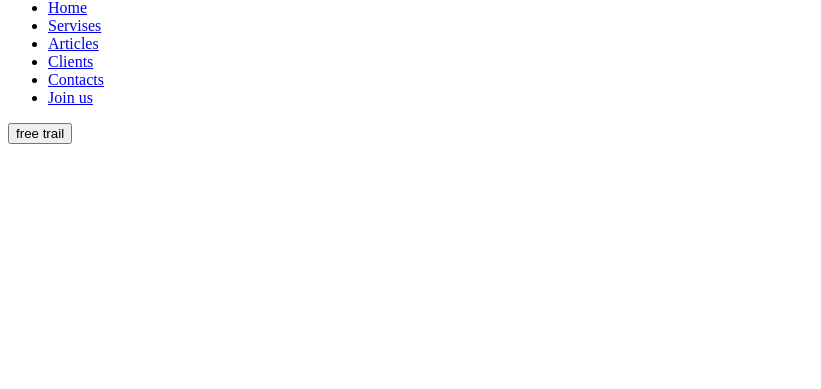
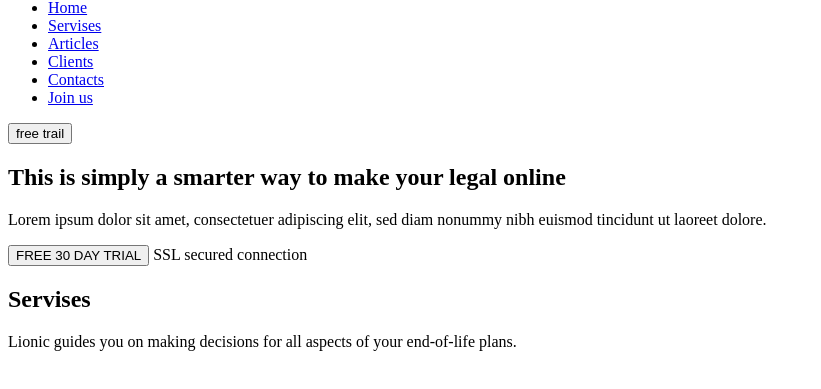
Before and after one commit to terpi228/qrFAKE, a plain HTML site: page index.html in a window 1280 px wide. Shown: the part 73-462 px from the top of the page, without its empty margins (0-821 px from the left). Drawn offline with Linux system fonts and the light colour scheme; files that its build step writes are made by us from their sources.

Commit message:
first_yrok_end

```diff
--- a/index.html
+++ b/index.html
@@ -30,10 +30,30 @@
 
 <main class="main">
     <section id="hero" class="hero">
-
+        <div class="contanier">
+            <div class="hero-container">
+                <h1 class="hero-title">
+                    This is&nbsp;simply a&nbsp;smarter way to&nbsp;make your legal online
+                </h1>
+                <p class="header-descr">
+                    Lorem ipsum dolor sit amet, consectetuer adipiscing elit, sed diam nonummy nibh euismod tincidunt ut&nbsp;laoreet dolore.
+                </p>
+                <button class="btn hero-btn">
+                    FREE 30&nbsp;DAY TRIAL
+                </button>
+                <span class="hero-secure">
+                    SSL secured connection
+                </span>
+            </div>
+        </div>
     </section>
     <section id="servises" class="servises">
-
+        <h2 class="section-title serbices-title">
+            Servises
+        </h2>
+        <p class="section-descr servises-descr">
+            Lionic guides you on&nbsp;making decisions for all aspects of&nbsp;your end-of-life plans.
+        </p>
     </section>
     <section id="articles" class="articles">
 
```
